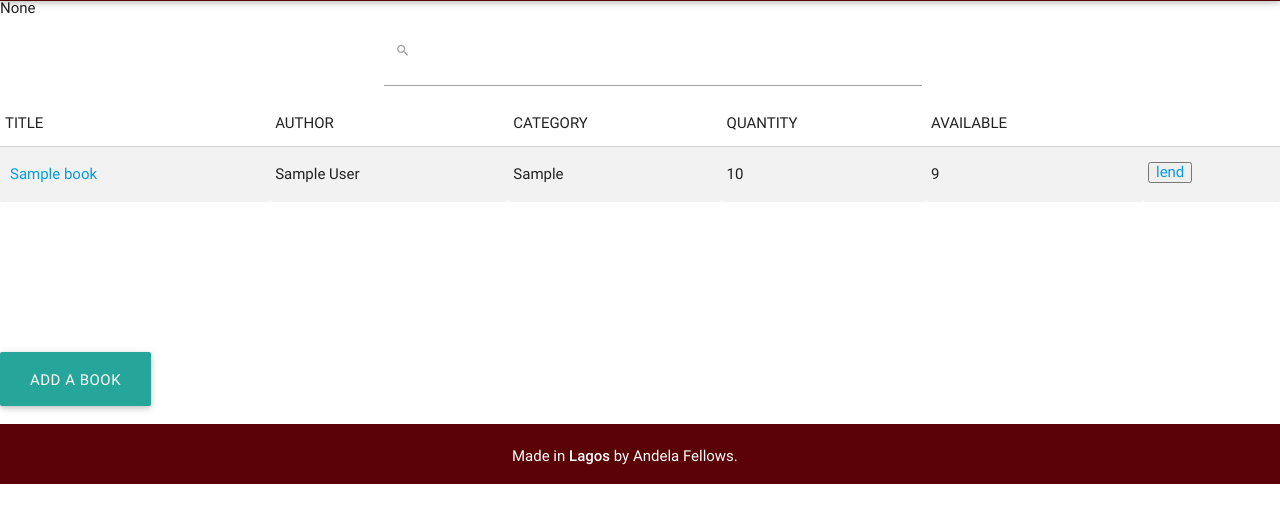
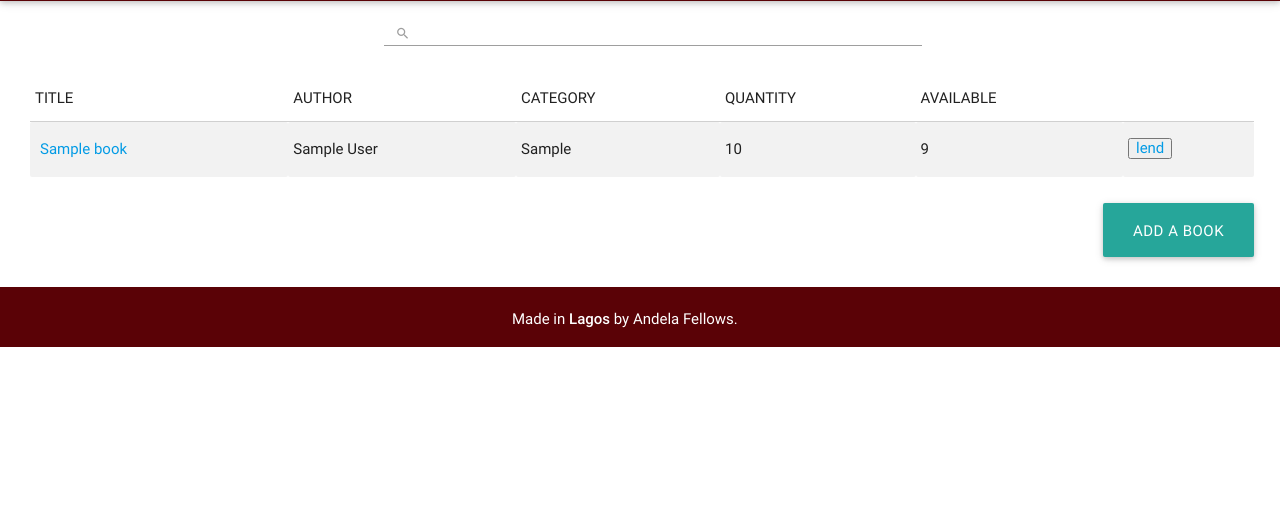
Before and after one commit to andela-gokerayi/Library-app, a Django app: page /home/ in a window 1280 px wide. Shown: the part 63-586 px from the top of the page. Run offline with Django 3.2, Linux system fonts and the light colour scheme; tables that the repository leaves empty hold one stand-in row (values such as "Sample post"); parts of the project's set-up code (start-up, migrations or seed data) failed here and were passed over; some libraries are stand-ins or nearby versions.

Commit message:
Changed some stylings

```diff
--- a/static/styles/style.css
+++ b/static/styles/style.css
@@ -10,6 +10,7 @@ nav ul {
   width: 60%;
   /*margin-left: 10%;*/
   margin-top: 1%;
+  height: 20px;
 }
 
 #message {
@@ -26,10 +27,6 @@ nav ul {
 .row {
   text-align: center;
   min-width: 900px;
-}
-
-.fin {
-
 }
 
 #li {
@@ -57,9 +54,24 @@ nav ul {
   width: 15%
 }
 
+.search-box .search-form {
+  height: 20px;
+}
+
 .input-field {
   margin-left: 30%;
   margin-top: 50%;
+  height: 20px;
+}
+
+.mdi-action-search{
+  line-height: 2px;
+}
+
+.jobs-container {
+  margin-top: 40px;
+  margin-left: 30px;
+  padding-right: 26px;
 }
 
 .book-add {
@@ -76,6 +88,7 @@ nav ul {
   margin-left: 90%;
   margin-top: 20px;
 }
+
 .add-form {
   width: 50% !important;
   margin-left: 25%;
@@ -90,8 +103,9 @@ nav ul {
 }
 
 .del {
-  margin-left: 112%;
-  margin-top: 20px;
+  margin-top: 43px;
+  float: right;
+  margin-right: -140px !important;
 }
 
 .del-modal {
@@ -144,11 +158,21 @@ h4 {
   max-height: 100%;
 }
 
+.book-detail-head{
+  height: 25px;
+  line-height: 0 !important;
+}
+
 .book-detail {
   margin-left: 25% !important;
   line-height: 25px;
   padding-right: 150px !important;
   width: 60%;
+  /*margin-top: 84px;*/
+}
+
+.book-detail-card {
+  margin-top: 57px !important;
 }
 
 h1 {
@@ -182,7 +206,13 @@ p {
 }
 
 .borrow {
-  margin-top: 150px;
+  margin-right: 26px;
+  float: right;
+  margin-top: 26px;
+}
+
+#add-button {
+  height: 50px;
 }
 
 select {
@@ -197,7 +227,7 @@ select {
   width:100%;
   height:60px;
   position:relative;
-  /*margin-top: 70px;*/
+  margin-top: 60px;
   bottom:0;
   left:0;
   background-color: #5A0206;
--- a/templates/book/book_detail.html
+++ b/templates/book/book_detail.html
@@ -7,9 +7,9 @@
 
 {% block content %}
         <div class="col s12 m6 book-detail">
-          <div class="card blue-grey darken-1">
+          <div class="card blue-grey darken-1 book-detail-card">
             <div class="card-content white-text">
-              <h1><span class="card-title">{{ book.title }}</span></h1>
+              <h1 class='book-detail-head'><span class="card-title">{{ book.title }}</span></h1>
               <p>Author: {{book.author}}</p>
               <p>Category: {{book.category}}</p>
               <p>Quantity: {{book.quantity}}</p>
--- a/templates/book/book_list.html
+++ b/templates/book/book_list.html
@@ -1,9 +1,8 @@
 {% extends 'index.html' %}
 {% load staticfiles %}
 
-        <a class="btn-floating btn-large waves-effect waves-light #26a69a add btn tooltipped" data-position="left" data-delay="50" data-tooltip="Add a Book" href="{% url 'add-book' %}"><i class="mdi-content-add"></i></a>
 <div class="search-box">
-        <form>
+    <form class="search-form">
         <div class="input-field">
             <input id="filter" type="text" value="" required>
             <span id="filter-count"></span>
@@ -11,12 +10,8 @@
         </div>
     </form>
 </div>
+
 {% block content %}
-
-
-{% if form %}
-    {{form.book.value}}
-{% endif %}
 
     <div id="message">
         {% if messages %}
@@ -101,7 +96,7 @@
         </div>
 
 
-<div><a class="waves-effect waves-light btn-large borrow btn tooltipped" data-position="right" data-delay="50" data-tooltip="Add a Book"  href="{% url 'add-book' %}">Add a Book</a></div>
+<div id="add-button"><a class="waves-effect waves-light btn-large borrow btn tooltipped" data-position="left" data-delay="50" data-tooltip="Add a Book"  href="{% url 'add-book' %}">Add a Book</a></div>
 {% endblock content %}
 
 {% block local_js %}
```
Also changed, not shown: templates/index.html (+1 -10 lines). Lines whose indentation alone changed are shown as unchanged.
